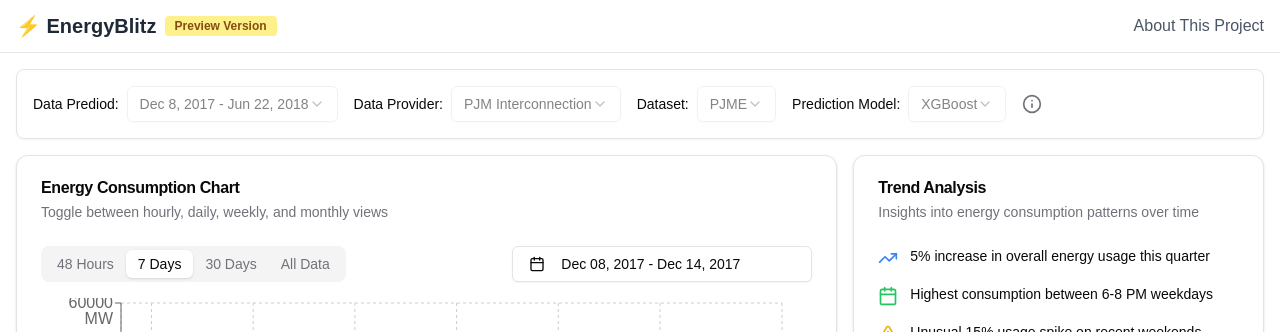
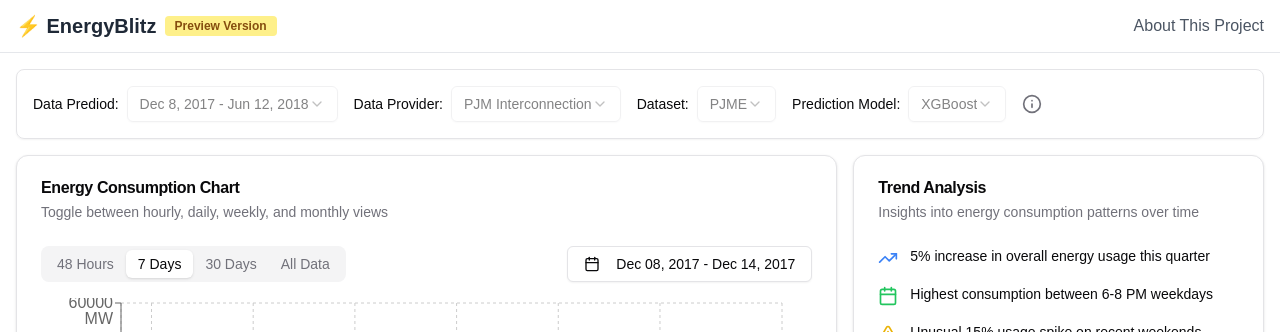
Before and after one commit to henrykobutra/energyblitz, a Next.js app: page /dashboard in a window 1280 px wide. Shown: the top 332 px of the page. Built offline with nearby package versions, Linux system fonts and the light colour scheme.

Commit message:
implemented date picker

```diff
--- a/components/DateRangePicker.tsx
+++ /dev/null
@@ -1,68 +0,0 @@
-"use client";
-
-import * as React from "react";
-import { format } from "date-fns";
-import { CalendarIcon } from "lucide-react";
-import { DateRange } from "react-day-picker";
-
-import { cn } from "@/lib/utils";
-import { Button } from "@/components/ui/button";
-import { Calendar } from "@/components/ui/calendar";
-import {
-  Popover,
-  PopoverContent,
-  PopoverTrigger,
-} from "@/components/ui/popover";
-import { DATA_START_DATE, DATA_END_DATE } from "@/lib/data/constants";
-
-export function DateRangePicker({
-  className,
-  dateRange,
-  onDateRangeChange,
-}: {
-  className?: string;
-  dateRange: DateRange | undefined;
-  onDateRangeChange: (range: DateRange | undefined) => void;
-}) {
-  return (
-    <div className={cn("grid gap-2", className)}>
-      <Popover>
-        <PopoverTrigger asChild>
-          <Button
-            id="date"
-            variant={"outline"}
-            className={cn(
-              "w-[300px] justify-start text-left font-normal",
-              !dateRange && "text-muted-foreground",
-            )}>
-            <CalendarIcon className="mr-2 h-4 w-4" />
-            {dateRange?.from ? (
-              dateRange.to ? (
-                <>
-                  {format(dateRange.from, "LLL dd, y")} -{" "}
-                  {format(dateRange.to, "LLL dd, y")}
-                </>
-              ) : (
-                format(dateRange.from, "LLL dd, y")
-              )
-            ) : (
-              <span>Pick a date range</span>
-            )}
-          </Button>
-        </PopoverTrigger>
-        <PopoverContent className="w-auto p-0" align="start">
-          <Calendar
-            initialFocus
-            mode="range"
-            defaultMonth={dateRange?.from}
-            selected={dateRange}
-            onSelect={onDateRangeChange}
-            numberOfMonths={2}
-            fromDate={new Date(DATA_START_DATE)}
-            toDate={new Date(DATA_END_DATE)}
-          />
-        </PopoverContent>
-      </Popover>
-    </div>
-  );
-}
--- /dev/null
+++ b/components/SingleDatePicker.tsx
@@ -0,0 +1,92 @@
+"use client";
+
+import * as React from "react";
+import { format, addDays } from "date-fns";
+import { CalendarIcon } from "lucide-react";
+
+import { cn } from "@/lib/utils";
+import { Button } from "@/components/ui/button";
+import { Calendar } from "@/components/ui/calendar";
+import {
+  Popover,
+  PopoverContent,
+  PopoverTrigger,
+} from "@/components/ui/popover";
+
+interface SingleDatePickerProps {
+  className?: string;
+  date: Date;
+  onDateChange: (date: Date) => void;
+  disabled?: boolean;
+  fromDate?: Date;
+  toDate?: Date;
+  daysToAdd?: number;
+}
+
+export function SingleDatePicker({
+  className,
+  date,
+  onDateChange,
+  disabled = false,
+  fromDate,
+  toDate,
+  daysToAdd = 0,
+}: SingleDatePickerProps) {
+  const endDate = daysToAdd ? addDays(date, daysToAdd) : date;
+  const [open, setOpen] = React.useState(false);
+
+  return (
+    <div className={cn("grid gap-2", className)}>
+      <Popover open={open} onOpenChange={setOpen}>
+        <PopoverTrigger asChild>
+          <Button
+            id="date"
+            variant={"outline"}
+            className={cn(
+              "justify-start text-left font-normal",
+              !date && "text-muted-foreground",
+              disabled && "opacity-50 cursor-not-allowed",
+            )}
+            disabled={disabled}>
+            <CalendarIcon className="mr-2 h-4 w-4" />
+            {date ? (
+              daysToAdd ? (
+                <>
+                  {format(date, "LLL dd, y")} - {format(endDate, "LLL dd, y")}
+                </>
+              ) : (
+                format(date, "LLL dd, y")
+              )
+            ) : (
+              <span>Pick a date</span>
+            )}
+          </Button>
+        </PopoverTrigger>
+        <PopoverContent className="w-auto p-0" align="start">
+          {daysToAdd > 0 && (
+            <div className="w-[250px] px-3 py-2 text-sm text-muted-foreground border-b text-wrap">
+              Selecting a date will automatically include the next {daysToAdd}{" "}
+              day{daysToAdd > 1 ? "s" : ""}
+            </div>
+          )}
+          <Calendar
+            initialFocus
+            mode="single"
+            defaultMonth={date}
+            selected={date}
+            onSelect={(date) => {
+              if (date) {
+                onDateChange(date);
+                setOpen(false);
+              }
+            }}
+            numberOfMonths={1}
+            fromDate={fromDate}
+            toDate={toDate}
+            disabled={disabled}
+          />
+        </PopoverContent>
+      </Popover>
+    </div>
+  );
+}
--- a/components/charts/EnergyConsumptionChart.tsx
+++ b/components/charts/EnergyConsumptionChart.tsx
@@ -16,14 +16,14 @@ import {
 } from "recharts";
 import { DateRange } from "react-day-picker";
 import { format, parseISO, addDays } from "date-fns";
-import { DateRangePicker } from "@/components/DateRangePicker";
-import { DATA_START_DATE } from "@/lib/data/constants";
+import { DATA_START_DATE, DATA_END_DATE } from "@/lib/data/constants";
 import {
   fetchHourlyData,
   fetchDailyData,
   fetchWeeklyData,
 } from "@/lib/data/utils";
 import { ConsumptionDataParsed } from "@/types/data";
+import { SingleDatePicker } from "@/components/SingleDatePicker";
 
 interface ChartData {
   time: string;
@@ -33,6 +33,9 @@ interface ChartData {
 
 export function EnergyConsumptionChart() {
   const [activeTab, setActiveTab] = useState("daily");
+  const [selectedDate, setSelectedDate] = useState<Date>(
+    parseISO(DATA_START_DATE),
+  );
   const [dateRange, setDateRange] = useState<DateRange | undefined>({
     from: parseISO(DATA_START_DATE),
     to: addDays(parseISO(DATA_START_DATE), 6),
@@ -95,8 +98,27 @@ export function EnergyConsumptionChart() {
     }
   };
 
-  const handleDateRangeChange = (range: DateRange | undefined) => {
-    setDateRange(range);
+  useEffect(() => {
+    const from = selectedDate;
+    const to = addDays(
+      from,
+      activeTab === "hourly"
+        ? 1 // 48 hours
+        : activeTab === "daily"
+        ? 6 // 7 days
+        : activeTab === "weekly"
+        ? 29 // 30 days
+        : parseISO(DATA_END_DATE).getDate() -
+          parseISO(DATA_START_DATE).getDate(), // full range
+    );
+    setDateRange({ from, to });
+  }, [selectedDate, activeTab]);
+
+  const handleTabChange = (tab: string) => {
+    setActiveTab(tab);
+    if (tab === "monthly") {
+      setSelectedDate(parseISO(DATA_START_DATE));
+    }
   };
 
   return (
@@ -107,7 +129,7 @@ export function EnergyConsumptionChart() {
       />
       <CardContent>
         <div className="flex justify-between items-center mb-4">
-          <Tabs value={activeTab} onValueChange={setActiveTab}>
+          <Tabs value={activeTab} onValueChange={handleTabChange}>
             <TabsList>
               <TabsTrigger value="hourly">48 Hours</TabsTrigger>
               <TabsTrigger value="daily">7 Days</TabsTrigger>
@@ -115,9 +137,29 @@ export function EnergyConsumptionChart() {
               <TabsTrigger value="monthly">All Data</TabsTrigger>
             </TabsList>
           </Tabs>
-          <DateRangePicker
-            dateRange={dateRange}
-            onDateRangeChange={handleDateRangeChange}
+          <SingleDatePicker
+            date={selectedDate}
+            onDateChange={setSelectedDate}
+            disabled={activeTab === "monthly"}
+            fromDate={new Date(DATA_START_DATE)}
+            toDate={
+              activeTab === "hourly"
+                ? addDays(new Date(DATA_END_DATE), -1)
+                : activeTab === "daily"
+                ? addDays(new Date(DATA_END_DATE), -6)
+                : activeTab === "weekly"
+                ? addDays(new Date(DATA_END_DATE), -29)
+                : new Date(DATA_END_DATE)
+            }
+            daysToAdd={
+              activeTab === "hourly"
+                ? 1
+                : activeTab === "daily"
+                ? 6
+                : activeTab === "weekly"
+                ? 29
+                : undefined
+            }
           />
         </div>
         {isLoading ? (
--- a/lib/data/constants.ts
+++ b/lib/data/constants.ts
@@ -1,7 +1,7 @@
 export const CONSUMPTION_DATA_FILE = "/data/consumption.json";
 export const CONTRIBUTORS_DATA_FILE = "/data/contributors.json";
 export const DATA_START_DATE = "2017-12-08";
-export const DATA_END_DATE = "2018-06-22";
+export const DATA_END_DATE = "2018-06-12";
 export const DATA_PROVIDER = "PJM Interconnection";
 export const DATA_PREDICTION_SET = "PJME";
 export const DATA_PREDICTION_MODEL = "XGBoost";
```
